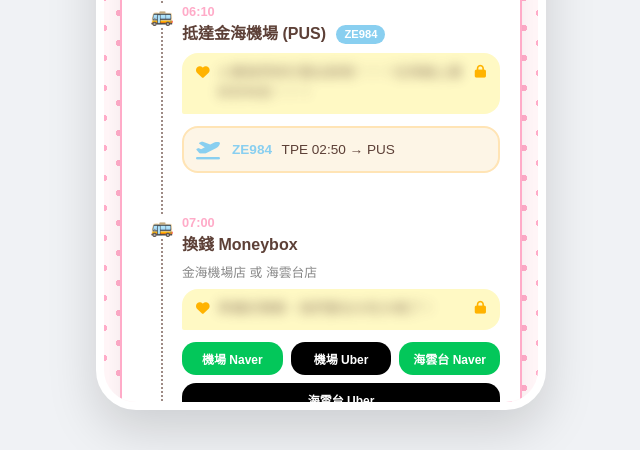
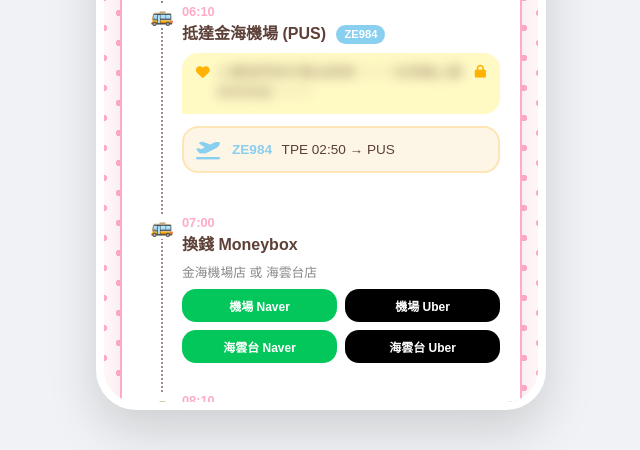
Before and after one commit to ZhiiiiiYang/produce101, a plain HTML site: page index.html in a window 1280 px wide. Shown: the part 350-800 px from the top of the page, without its empty margins (319-959 px from the left). Drawn offline with Linux system fonts and the light colour scheme; a web font is replaced by a local one.

Commit message:
Update index.html

```diff
--- a/index.html
+++ b/index.html
@@ -192,9 +192,11 @@
         .ticket-icon { font-size: 1.2rem; color: var(--daniel-blue); margin-right: 12px; }
         .ticket-code { font-weight: 900; color: var(--daniel-blue); margin-right: 6px; }
 
+        /* Grid Layout for Buttons */
         .action-row { display: flex; gap: 8px; margin-top: 8px; flex-wrap: wrap; }
         .btn-nav {
-            flex: 1; min-width: 80px; display: flex; align-items: center; justify-content: center; gap: 4px;
+            flex: 1 0 40%; /* 2 per row force */
+            min-width: 80px; display: flex; align-items: center; justify-content: center; gap: 4px;
             padding: 8px; border-radius: var(--radius-btn); font-size: 0.75rem; font-weight: 700;
             text-decoration: none; border: none; transition: transform 0.1s;
         }
@@ -287,8 +289,7 @@
                             { name: "機場 Uber", url: "uber://?action=setPickup&pickup=my_location&dropoff[formatted_address]=165%20Gonghangjinip-ro%2C%20Gangseo-gu%2C%20Busan" },
                             { name: "海雲台 Naver", url: "nmap://search?query=%EB%B6%80%EC%82%B0%EA%B4%91%EC%97%AD%EC%8B%9C%20%ED%95%B4%EC%9A%B4%EB%8C%80%EA%B5%AC%20%ED%95%B4%EC%9A%B4%EB%8C%80%ED%95%B4%EB%B3%80%EB%A1%9C%20287&appname=com.travel.app" },
                             { name: "海雲台 Uber", url: "uber://?action=setPickup&pickup=my_location&dropoff[formatted_address]=287%20Haeundaehaebyeon-ro%2C%20Haeundae-gu%2C%20Busan" }
-                        ],
-                        note: "準備好彈藥，我們要去大吃大喝了！"
+                        ]
                     },
                     {
                         time: "08:10", title: "機場巴士 (往海雲台)", travel: "Bus 1號",
@@ -317,8 +318,7 @@
                     {
                         time: "11:30", title: "T1 Basecamp", travel: "步行5-7分",
                         address: "부산해운대구구남로37 마리쏠호텔2층",
-                        country: "KR", cat: "sight",
-                        note: "T1 加油！去看看有沒有Faker的周邊～"
+                        country: "KR", cat: "sight"
                     },
                     {
                         time: "12:30", title: "天空膠囊列車 (尾浦出發)", travel: "12:00抵達",
```
